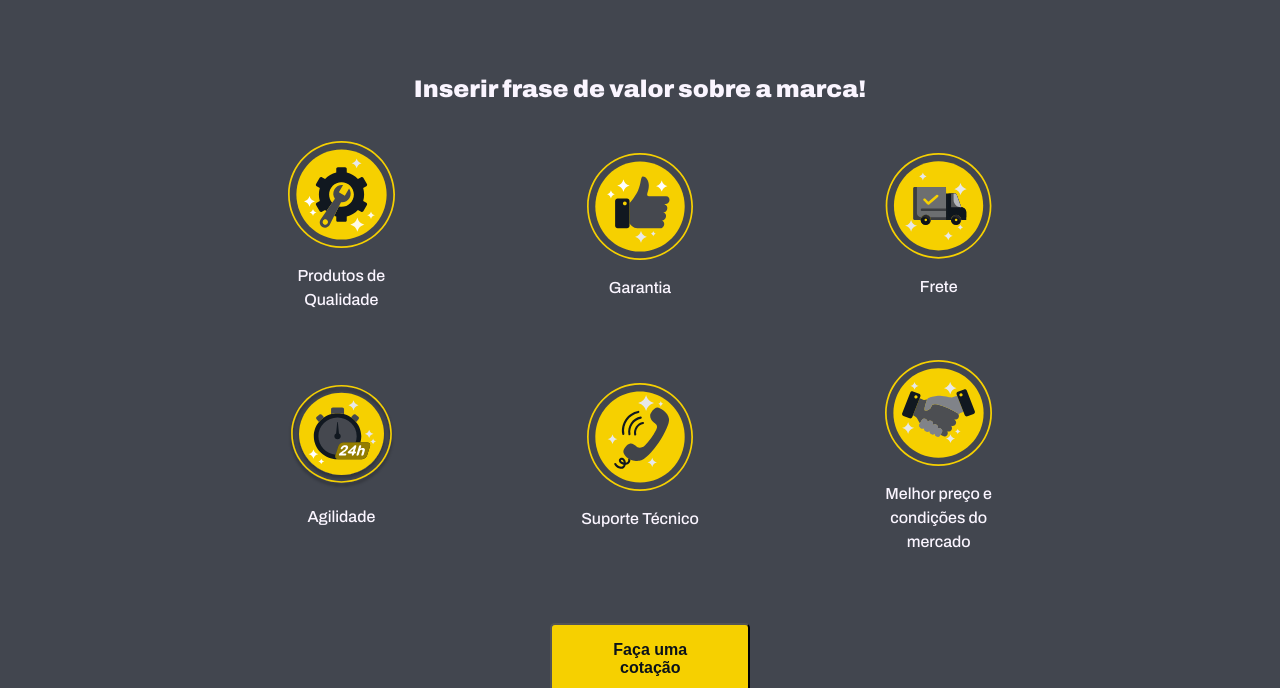
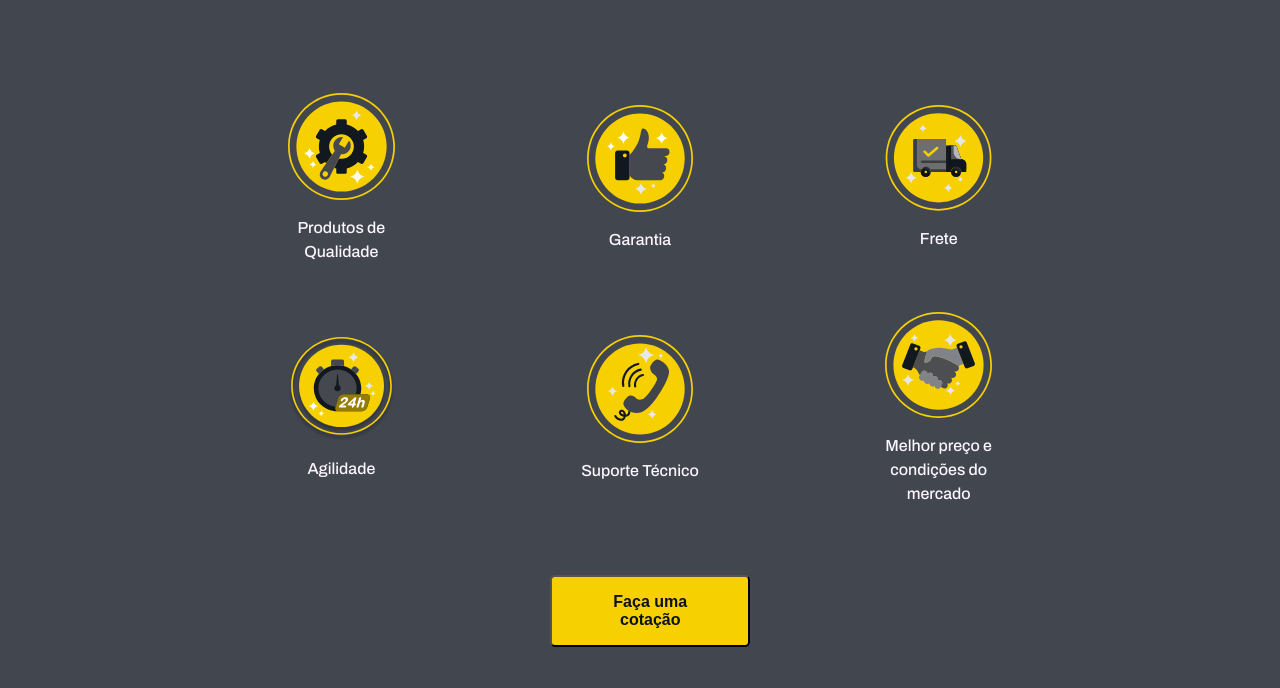
Before and after one commit to karla1990cav/AKE2, a website: page index.html in a window 1280 px wide. Shown: the part 2652-3340 px from the top of the page. Drawn offline with nearby package versions, Linux system fonts and the light colour scheme.

Commit message:
Update index.html

```diff
--- a/index.html
+++ b/index.html
@@ -128,7 +128,6 @@
 
     <section class="valores">
 
-        <h2 class="valores__titulo">Inserir frase de valor sobre a marca!</h2>
         <ul class="lista_valores">
             <li class="lista_valores__itens"><img src="assets/valores/qualidade.svg" class="img_valores">
                 <p class="p_valores">Produtos de Qualidade</p></li>
```
